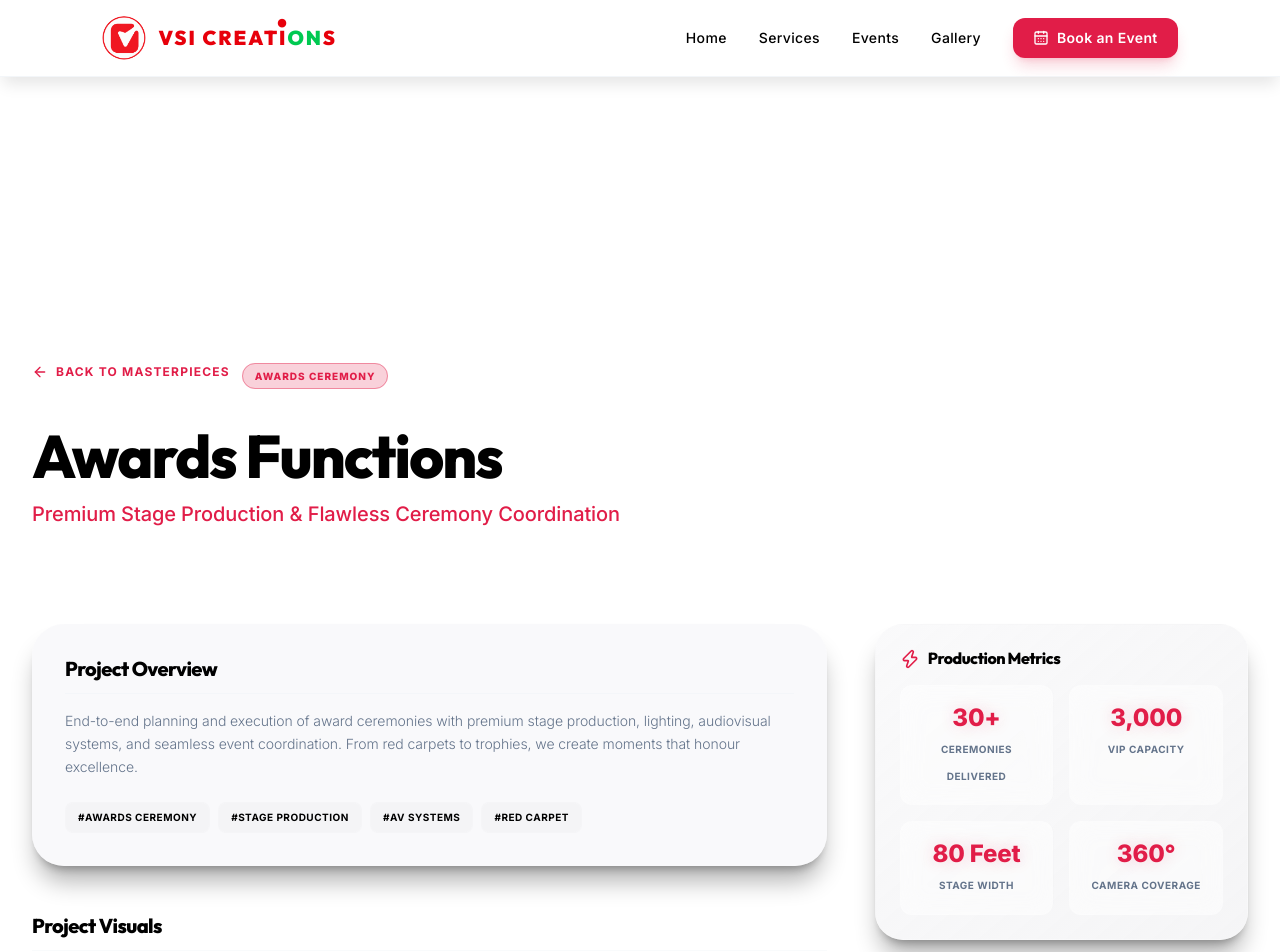
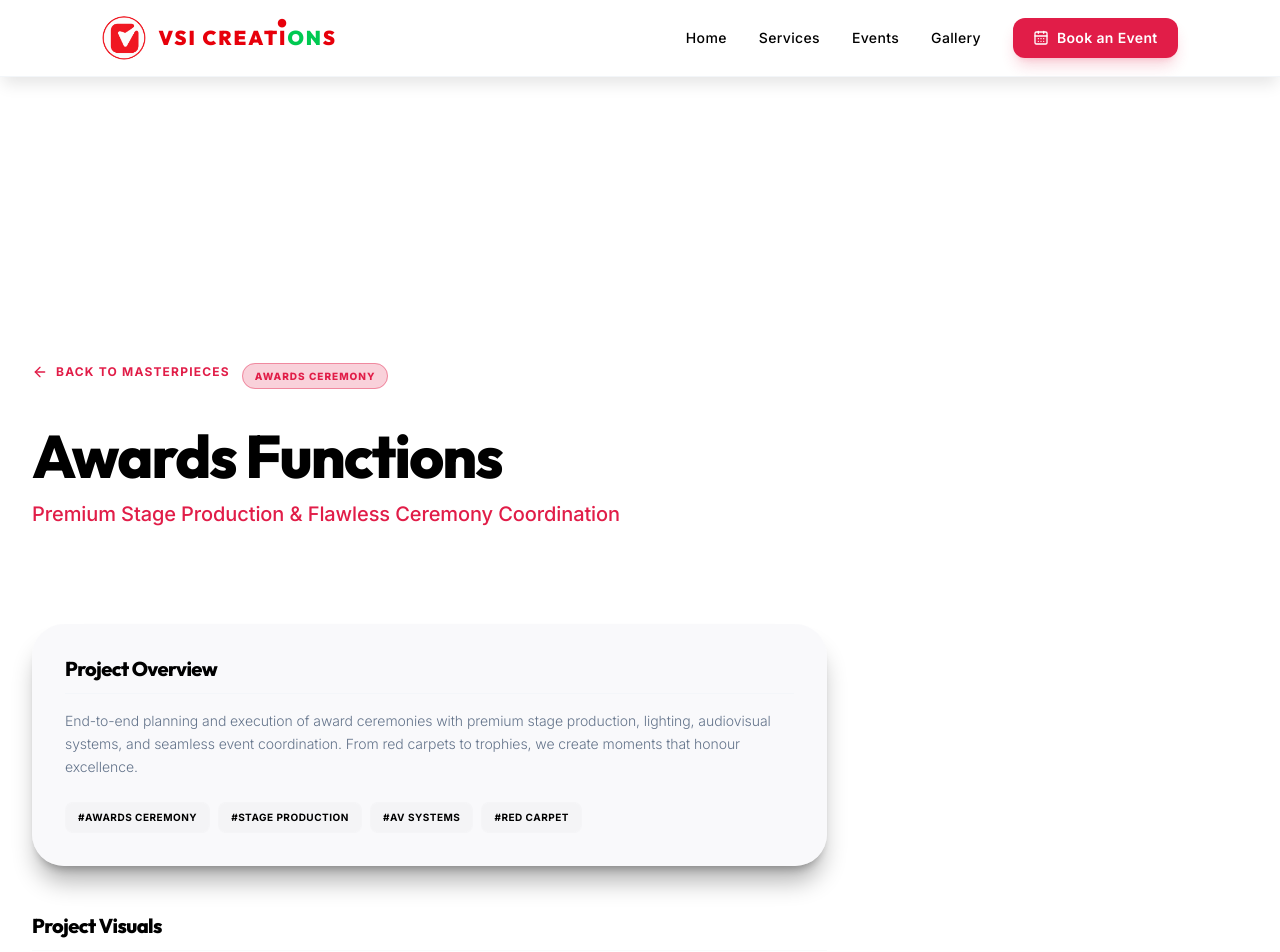
Before and after one commit to Gowtham-Babu-2706/vsi-creation, a React (Vite) app: page /portfolio/awards-functions in a window 1280 px wide. Shown: the top 952 px of the page. Built offline with nearby package versions, Linux system fonts and the light colour scheme; a web font is replaced by a local one.

Commit message:
After updating images

```diff
--- a/src/pages/Home.jsx
+++ b/src/pages/Home.jsx
@@ -25,7 +25,7 @@ const PORTFOLIO_ITEMS = [
     id: 'awards-functions',
     title: 'Awards Functions',
     desc: 'End-to-end planning and execution of award ceremonies with premium stage production, lighting, audiovisual systems, and seamless event coordination.',
-    img: 'https://res.cloudinary.com/gbarhqu6/image/upload/f_auto/q_auto/100422.aardsmain_hm6zsq.avif',
+    img:'https://braiilpictures-565122144511-eu-north-1-an.s3.eu-north-1.amazonaws.com/Service+images/kamala.png',
     tag: '🏆 Awards Function'
   },
   {
--- a/src/pages/PortfolioDetail.jsx
+++ b/src/pages/PortfolioDetail.jsx
@@ -27,7 +27,7 @@ const PORTFOLIO_DATA = {
       'Seamless MC support, scripting coordination & cue management.',
     ],
     gallery: [
-      'http://res.cloudinary.com/gbarhqu6/image/upload/f_auto/q_auto/100422.aardsmain_hm6zsq.avif',
+      'https://braiilpictures-565122144511-eu-north-1-an.s3.eu-north-1.amazonaws.com/Service+images/kamala.png',
       'https://res.cloudinary.com/gbarhqu6/image/upload/f_auto/q_auto/images_pecry1.jpg',
       'https://res.cloudinary.com/gbarhqu6/image/upload/f_auto/q_auto/EakUcqCCzAr9zd4ndKWcHNM5pWaj0GllkUm6zjdL4uWtBUJHShs6KYbJz_0QBBWh7eX2uyVJfJjOh6IY2k_XzUAbcqqXV7JWz0b0cwVRZ9WIJ2UfsxlJOJORUdfDPW_QOzWgPzjK7EJLOL0whiCrRxqZoyk26EZFuNopJ1o3xNTwAfV246z-TJ5wKrWr4zbe_vriexx.jpg',
       'https://res.cloudinary.com/gbarhqu6/image/upload/f_auto/q_auto/-W7QpIPGAxXN9yz0qXpk_8S6yg90u1uFv80FCEQa0ksAaIGR0a8z9NE_r64FzKyGkVwYlm0oPgUMuxH63aruDFPbW9Rr8yvutXQJj1hFPl07SYTfcOnwL9W33WzXfs41gUIvnj_HFX7FTwKi946x86ls_IJz122c79fW1Y-tstZ4C0iApqAbmZaHBEKpo-hq_1_j0p70j.jpg'
@@ -203,7 +203,7 @@ const PORTFOLIO_DATA = {
     gallery: [
       'https://braiilpictures-565122144511-eu-north-1-an.s3.eu-north-1.amazonaws.com/Service+images/SAC/1.jpg',
       'https://braiilpictures-565122144511-eu-north-1-an.s3.eu-north-1.amazonaws.com/Service+images/SAC/2.jpg',
-      'https://braiilpictures-565122144511-eu-north-1-an.s3.eu-north-1.amazonaws.com/Service+images/SAC/3jpg',
+      'https://braiilpictures-565122144511-eu-north-1-an.s3.eu-north-1.amazonaws.com/Service+images/SAC/3.jpg',
       'https://braiilpictures-565122144511-eu-north-1-an.s3.eu-north-1.amazonaws.com/Service+images/SAC/4.jpg',
       'https://braiilpictures-565122144511-eu-north-1-an.s3.eu-north-1.amazonaws.com/Service+images/SAC/5.jpg'
     ]
@@ -300,25 +300,6 @@ export default function PortfolioDetail() {
             </div>
           </section>
         </div>
-
-        {/* Right 1 Column: Stats & Inquiry Card */}
-        <div className="space-y-8">
-          {/* Stats Box */}
-          <div className="bg-gradient-to-br from-bg-surface/55 to-bg-card/65 backdrop-blur-md border border-white/5 p-6 rounded-[28px] shadow-xl shadow-black/30">
-            <h3 className="text-base font-extrabold text-black mb-4 flex items-center font-display tracking-tight">
-              <Zap className="w-5 h-5 text-accent-gold mr-2" /> Production Metrics
-            </h3>
-            <div className="grid grid-cols-2 gap-4">
-              {project.stats.map((stat, idx) => (
-                <div key={idx} className="bg-bg-main/60 backdrop-blur-md p-4 rounded-xl border border-white/5 text-center hover:border-accent-gold/25 transition-all">
-                  <span className="text-2xl font-black text-accent-gold block glow-gold">{stat.value}</span>
-                  <span className="text-[10px] text-text-muted uppercase font-bold tracking-wider">{stat.label}</span>
-                </div>
-              ))}
-            </div>
-          </div>
-
-        </div>
       </div>
     </div>
   );
```
